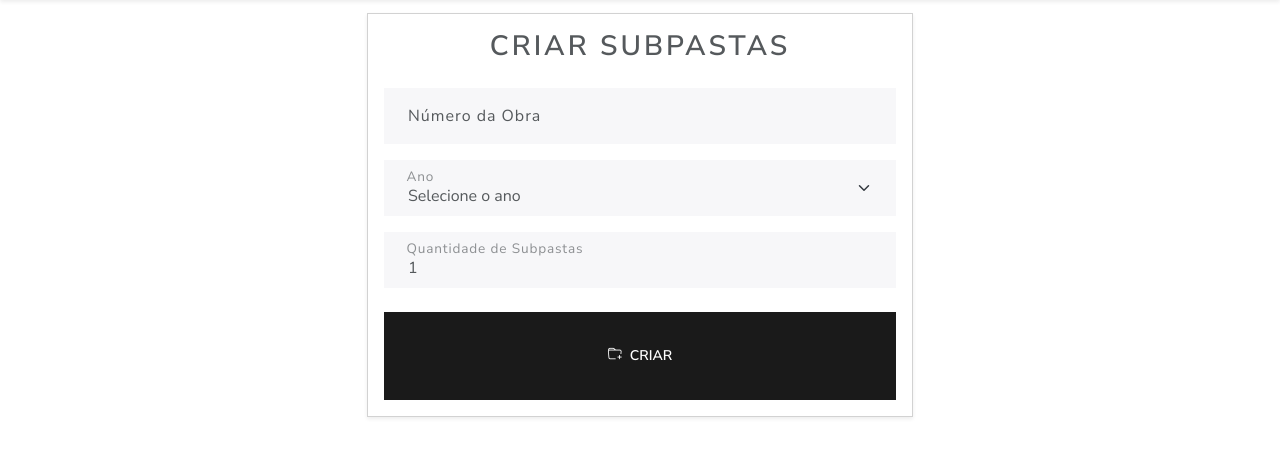
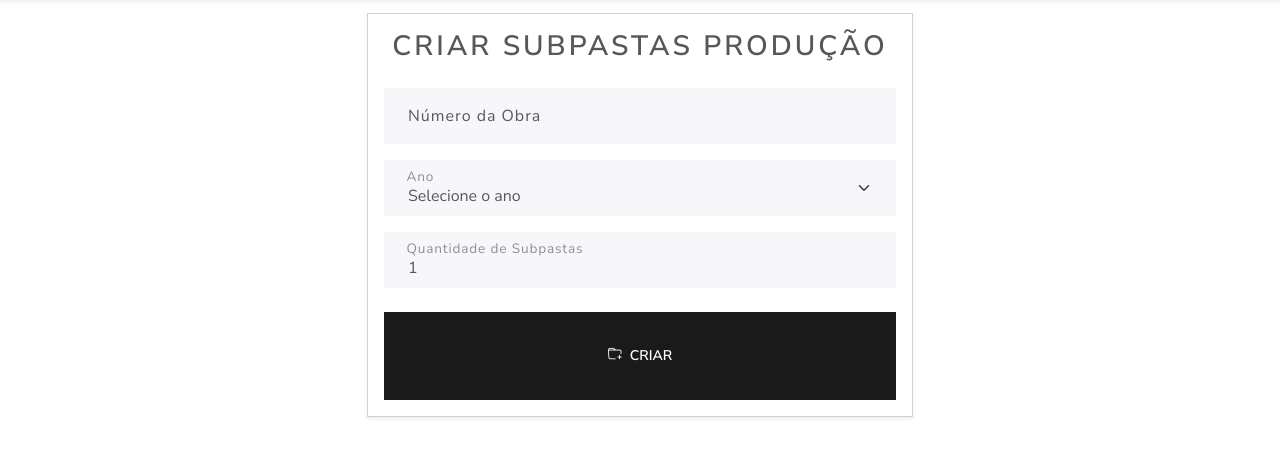
Before and after one commit to Murillozo/Checklist-Estoque, a Flask app: page /projetista/subpastas in a window 1280 px wide. Shown: the part 75-532 px from the top of the page. Run offline with Flask 3, Linux system fonts and the light colour scheme; a user stored in the database is signed in; parts of the project's set-up code (start-up, migrations or seed data) failed here and were passed over; some libraries are stand-ins or nearby versions.

Commit message:
Update subpastas.html

```diff
--- a/site/projetista/templates/subpastas.html
+++ b/site/projetista/templates/subpastas.html
@@ -4,7 +4,7 @@
   <div class="col-lg-6">
     <div class="card shadow-sm">
       <div class="card-body">
-        <h2 class="card-title mb-4 text-center">Criar Subpastas</h2>
+        <h2 class="card-title mb-4 text-center">Criar Subpastas Produção</h2>
         <form method="post">
           <div class="form-floating mb-3">
             <input type="text" class="form-control" id="obra" name="obra" placeholder="Obra" required>
```
